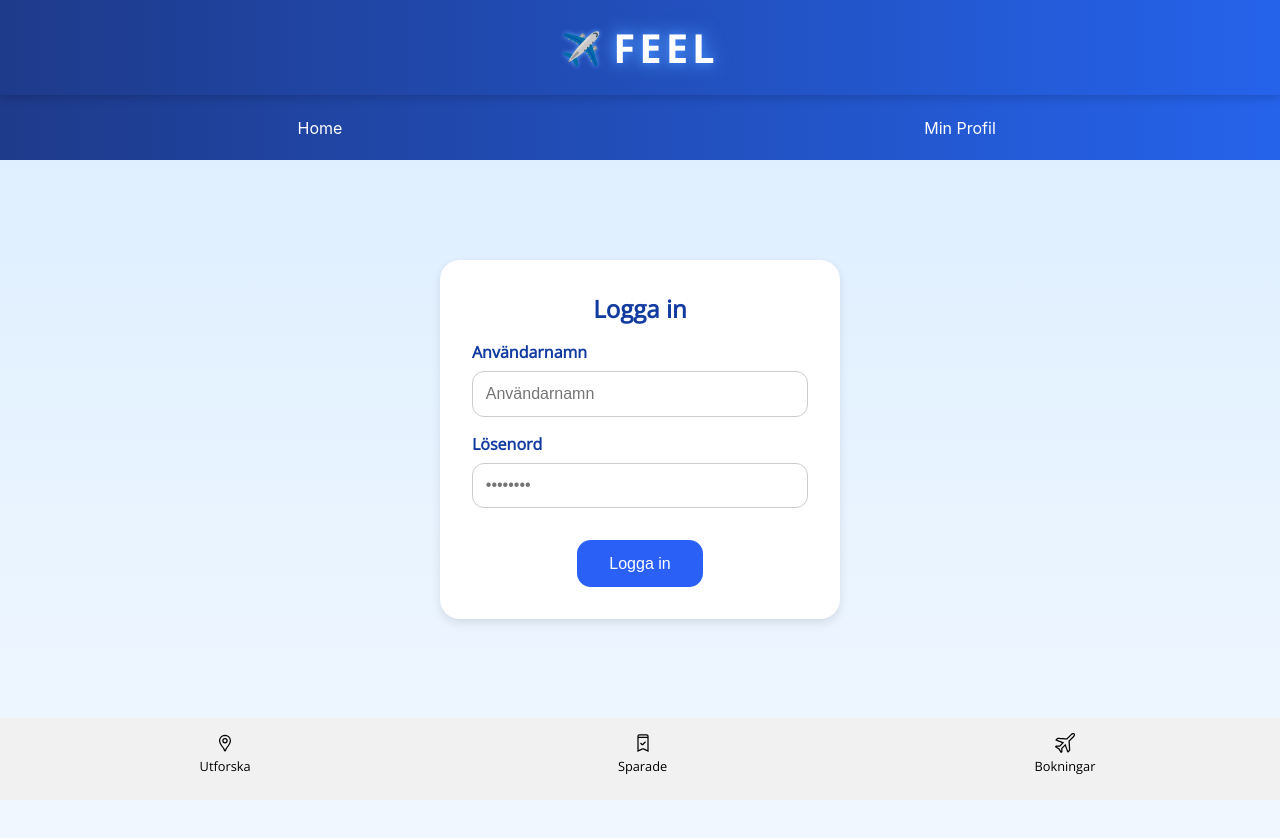
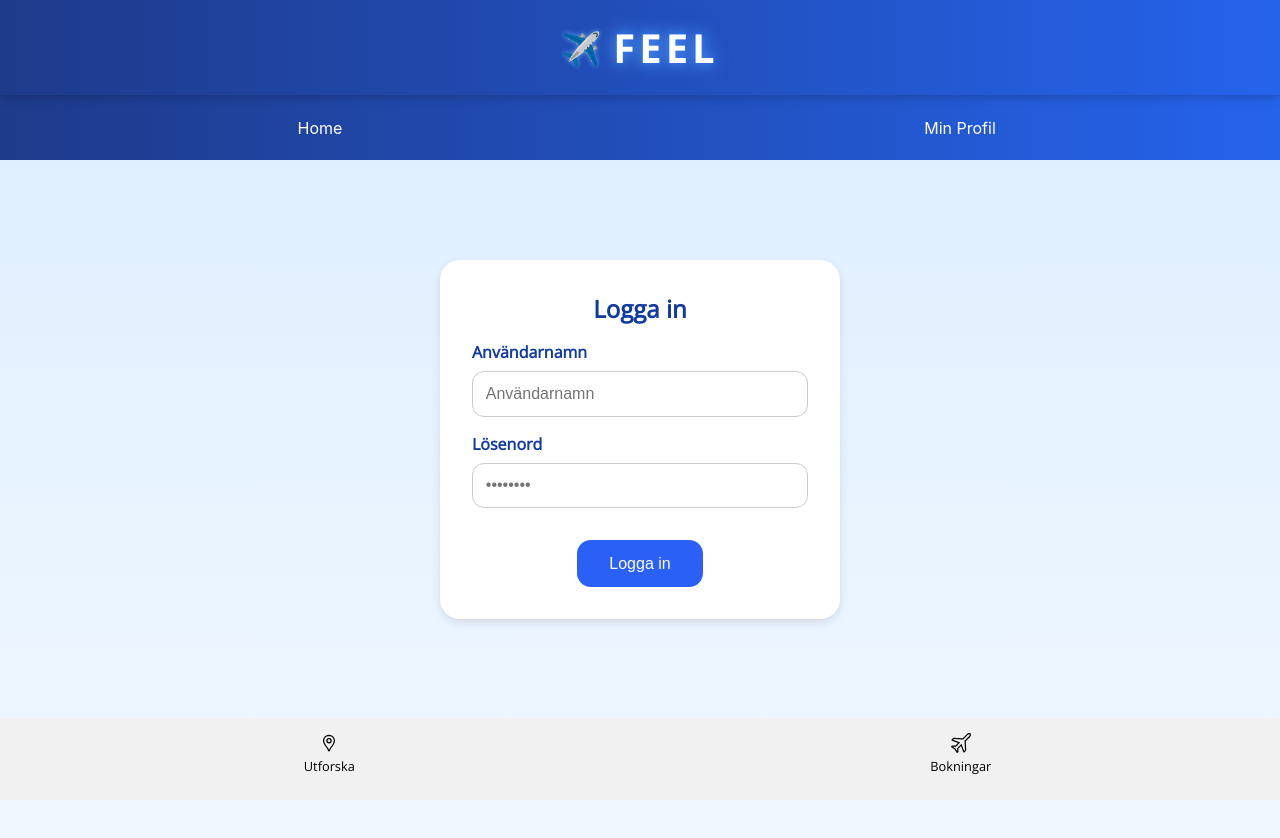
Before and after one commit to Felkor9/grupp5, a Vue app in the folder frontend/: page / in a window 1280 px wide. Shown: the top 838 px of the page. Built offline with nearby package versions, Linux system fonts and the light colour scheme.

Commit message:
clean up av kod

```diff
--- a/frontend/src/App.vue
+++ b/frontend/src/App.vue
@@ -32,12 +32,6 @@ body {
 	height: 100%;
 }
 
-/* header {
-	margin: 0;
-	padding: 0;
-	height: fit-content;
-} */
-
 .layout {
 	min-height: 100vh;
 	display: flex;
--- a/frontend/src/components/MenuBarComponent.vue
+++ b/frontend/src/components/MenuBarComponent.vue
@@ -6,12 +6,6 @@
 					<img src="../assets/explore.svg" alt="" class="icon-menubar" />
 				</router-link>
 				<router-link class="router" to="/home">Utforska</router-link>
-			</div>
-			<div class="list-item">
-				<router-link class="router" to="/profile">
-					<img src="../assets/saved.svg" alt="" class="icon-menubar" />
-				</router-link>
-				<router-link class="router" to="/profile">Sparade</router-link>
 			</div>
 			<div class="list-item">
 				<router-link class="router" to="/profile">
--- a/frontend/src/components/navbarMenu.vue
+++ b/frontend/src/components/navbarMenu.vue
@@ -24,7 +24,6 @@
 
 .nav-lista {
 	width: 100vw;
-	/* height: 50px; */
 	margin: 0;
 	padding: 0;
 	justify-content: center;
@@ -39,7 +38,6 @@
 	align-items: center;
 	justify-content: space-around;
 	margin: 10px;
-	/* background-color: rgb(254, 254, 254); */
 	width: 100vw;
 	height: 45px;
 	font-family: -apple-system, BlinkMacSystemFont, "Segoe UI", Roboto, Helvetica, Arial, sans-serif;
--- a/frontend/src/components/recensionComponent.vue
+++ b/frontend/src/components/recensionComponent.vue
@@ -117,12 +117,10 @@ ul {
 	z-index: 1;
 }
 .div-button {
-	/* background-color: green; */
 	display: flex;
 	justify-content: center;
 	align-items: center;
 	flex-direction: column;
-	/* height: 20vh; */
 }
 
 .add-button {
@@ -135,7 +133,6 @@ ul {
 	font-size: 0.8rem;
 	font-weight: 600;
 	text-align: center;
-	/* margin-top: 1rem; */
 	transition: background-color 0.2s ease;
 	width: 100%;
 	display: flex;
@@ -155,7 +152,6 @@ img {
 }
 
 .recension-form {
-	/* position: absolute; */
 	transform: translateX(-50%);
 	z-index: 10;
 }
--- a/frontend/src/views/loginView.vue
+++ b/frontend/src/views/loginView.vue
@@ -108,7 +108,6 @@ async function loggaIn() {
 	width: 100%;
 	display: flex;
 	flex-direction: column;
-	/* justify-content: center; */
 	align-items: center;
 	margin-top: 10px;
 	margin-bottom: 10px;
--- a/frontend/src/views/recensionView.vue
+++ b/frontend/src/views/recensionView.vue
@@ -169,7 +169,6 @@ textarea:focus {
 	position: relative;
 	width: 100vw;
 	height: 20vh;
-	/* background-color: green; */
 	display: flex;
 	justify-content: center;
 	align-items: center;
@@ -186,9 +185,7 @@ textarea:focus {
 	border-radius: 100%;
 	border: 1px solid black;
 	cursor: pointer;
-	/* margin: 1rem; */
 	box-shadow: 0.1px 0.1px 0.4em rgb(185, 185, 185);
-	/* margin: 30px; */
 }
 
 .addrec {
```
Also changed, not shown: frontend/src/components/FeelHeader.vue (+0 -17 lines), frontend/src/stores/store.js (+0 -12 lines).
